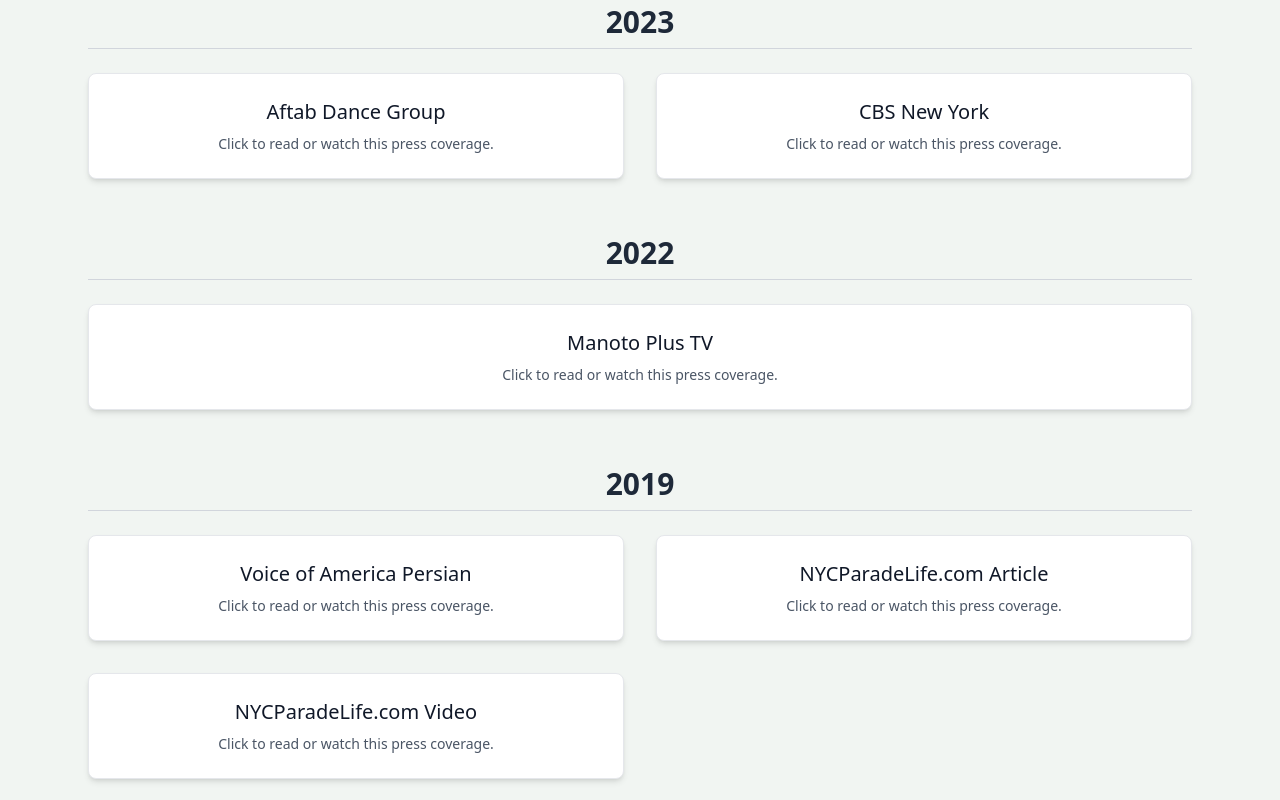
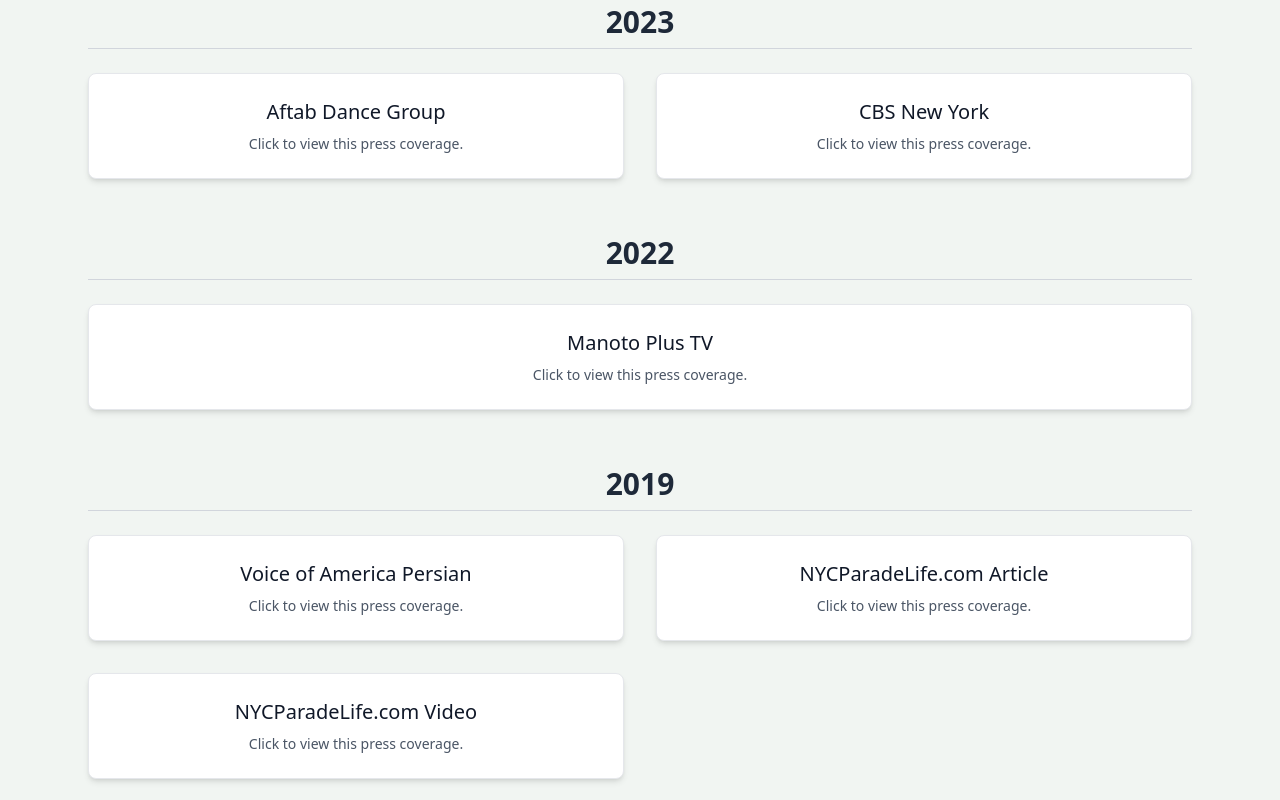
Before and after one commit to ColbyHman/persian-parade-website, a React (Vite) app: page /press-room in a window 1280 px wide. Shown: the part 1020-1820 px from the top of the page. Built offline with nearby package versions, Linux system fonts and the light colour scheme.

Commit message:
Updated archive verbage

```diff
--- a/src/components/pressArchive.jsx
+++ b/src/components/pressArchive.jsx
@@ -29,7 +29,7 @@
                 >
                   <h4 className="text-xl font-medium text-gray-900 mb-2">{title}</h4>
                   <p className="text-gray-600 text-sm">
-                    Click to read or watch this press coverage.
+                    Click to view this press coverage.
                   </p>
                 </a>
               ))}
```
